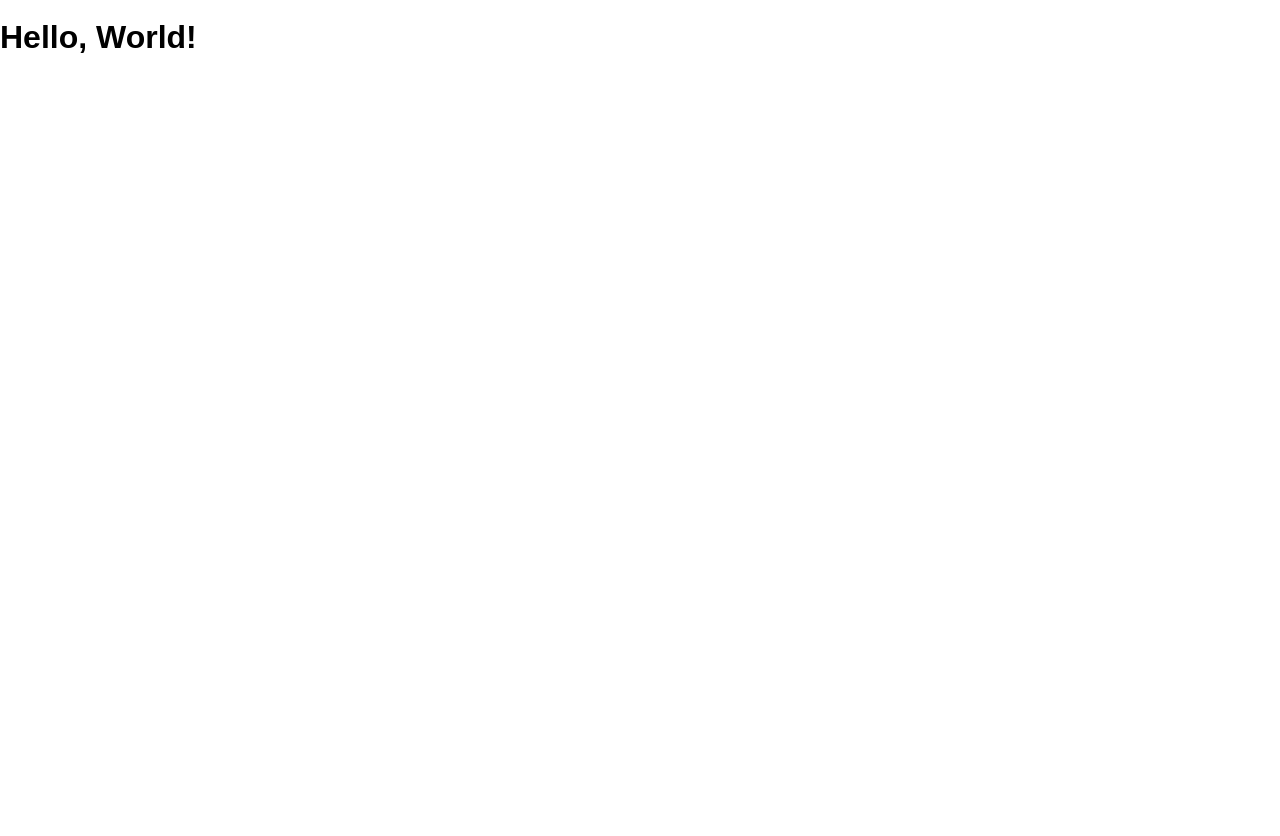
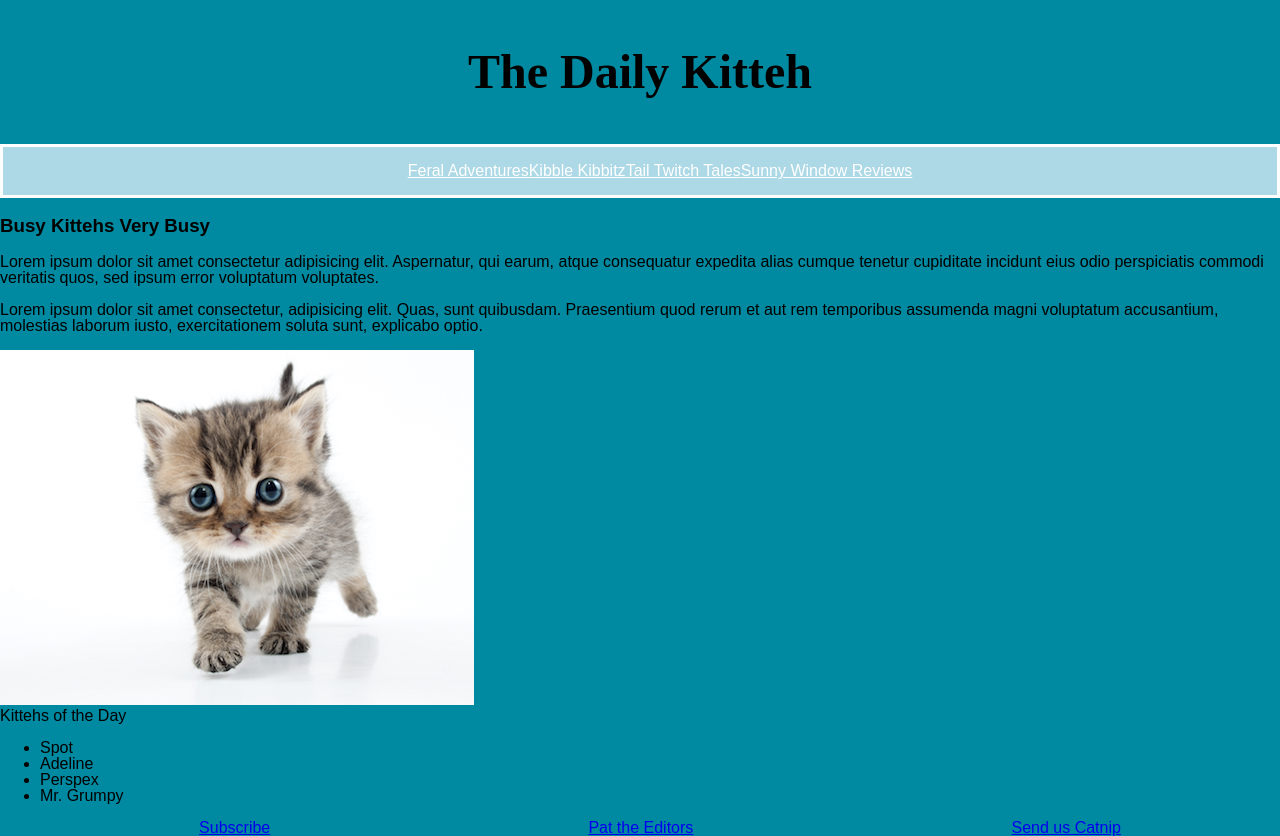
Before and after one commit to uncrownedthrone/daily-kitteh-homework, a website: page public/index.html in a window 1280 px wide. Drawn offline with Linux system fonts and the light colour scheme.

Commit message:
first commit

```diff
--- a/public/index.html
+++ b/public/index.html
@@ -1,13 +1,55 @@
 <!DOCTYPE html>
 <html>
-  <head lang="en">
-    <meta charset="UTF-8">
-    <meta name="viewport" content="width=device-width, initial-scale=1">
-    <title>Daily Kitteh Homework</title>
-    <link rel="shortcut icon" href="/favicon.ico">
-    <link rel="stylesheet" href="/screen.css">
-  </head>
-  <body>
-    <h1 class='hello-world'>Hello, World!</h1>
-  </body>
+	<head lang="en">
+		<meta charset="UTF-8" />
+		<meta name="viewport" content="width=device-width, initial-scale=1" />
+		<title>Daily Kitteh Homework</title>
+		<link rel="shortcut icon" href="/favicon.ico" />
+		<link rel="stylesheet" href="/screen.css" />
+	</head>
+	<body>
+		<main>
+			<h1>The Daily Kitteh</h1>
+			<nav class="top">
+				<ul>
+					<li><a href="#">Feral Adventures</a></li>
+					<li><a href="#">Kibble Kibbitz</a></li>
+					<li><a href="#">Tail Twitch Tales</a></li>
+					<li><a href="#">Sunny Window Reviews</a></li>
+				</ul>
+			</nav>
+			<section class="main">
+				<h3>Busy Kittehs Very Busy</h3>
+				<p>
+					Lorem ipsum dolor sit amet consectetur adipisicing elit. Aspernatur,
+					qui earum, atque consequatur expedita alias cumque tenetur cupiditate
+					incidunt eius odio perspiciatis commodi veritatis quos, sed ipsum
+					error voluptatum voluptates.
+				</p>
+				<p>
+					Lorem ipsum dolor sit amet consectetur, adipisicing elit. Quas, sunt
+					quibusdam. Praesentium quod rerum et aut rem temporibus assumenda
+					magni voluptatum accusantium, molestias laborum iusto, exercitationem
+					soluta sunt, explicabo optio.
+				</p>
+			</section>
+			<section class="kitty-of-day">
+				<img src="/images/kitty.jpg" alt="kitty photo" />
+				<figcaption>Kittehs of the Day</figcaption>
+				<ul>
+					<li>Spot</li>
+					<li>Adeline</li>
+					<li>Perspex</li>
+					<li>Mr. Grumpy</li>
+				</ul>
+			</section>
+			<nav class="bottom">
+				<ul>
+					<li><a href="#">Subscribe</a></li>
+					<li><a href="#">Pat the Editors</a></li>
+					<li><a href="#">Send us Catnip</a></li>
+				</ul>
+			</nav>
+		</main>
+	</body>
 </html>
--- a/public/screen.css
+++ b/public/screen.css
@@ -1,12 +1,39 @@
 :root {
-  font: 16px / 1 sans-serif;
+	font: 16px / 1 sans-serif;
 }
 
 html {
-  height: 100%;
+	height: 100%;
 }
 
 body {
-  margin: 0;
-  min-height: 100%;
+	background-color: #008aa1;
+	margin: 0;
+	min-height: 100%;
 }
+
+h1 {
+	text-align: center;
+	font-size: 3rem;
+	padding: 1rem;
+	font-family: 'Times New Roman', Times, serif;
+}
+
+.top {
+	background-color: lightblue;
+	display: flex;
+	justify-content: center;
+	color: white;
+	border: solid;
+}
+
+.top a {
+	color: white;
+}
+
+nav ul {
+	display: flex;
+	list-style: none;
+	justify-content: space-around;
+	color: white;
+}
```
Also changed, not shown: public/images/kitty.jpg (added).
